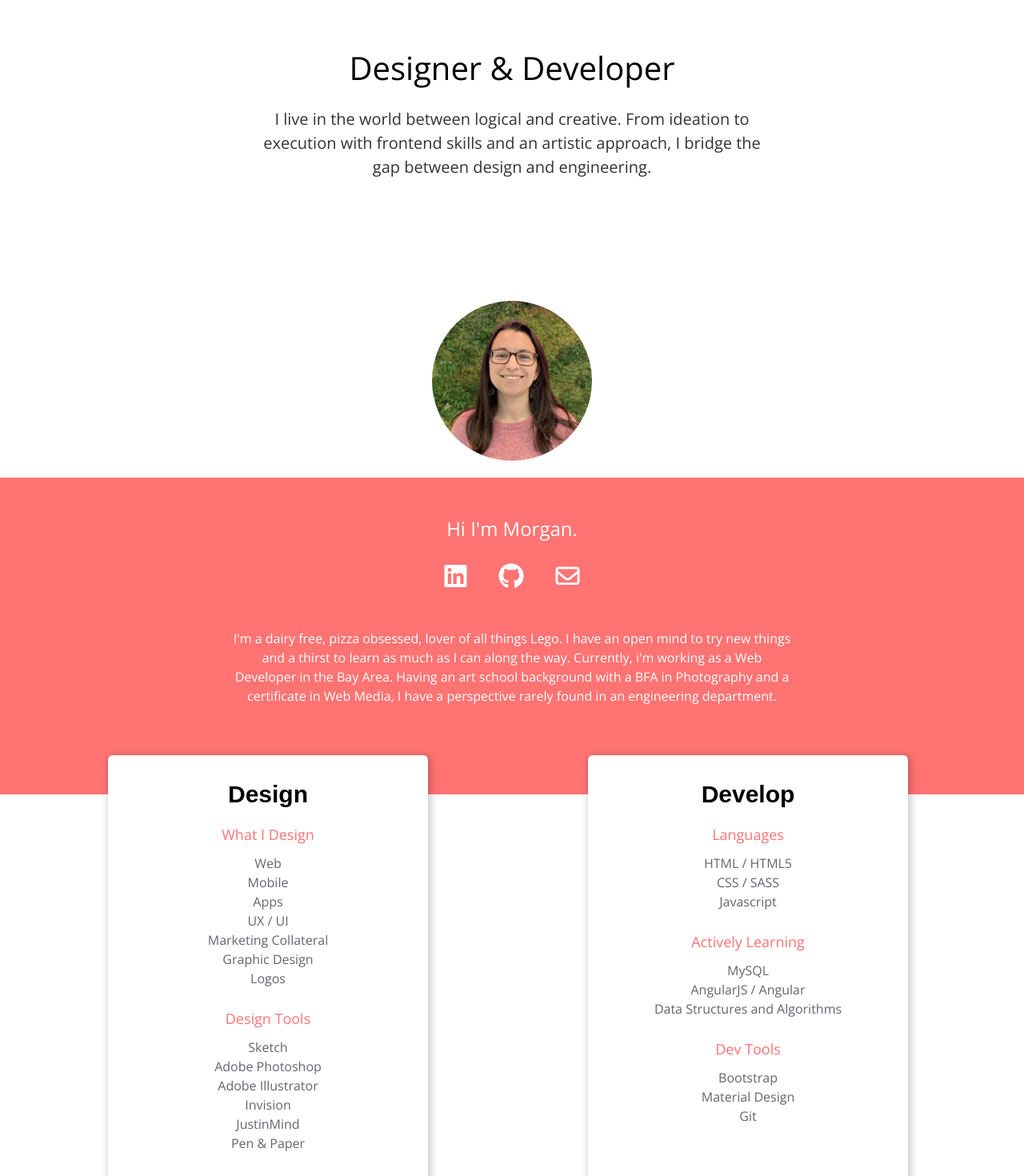
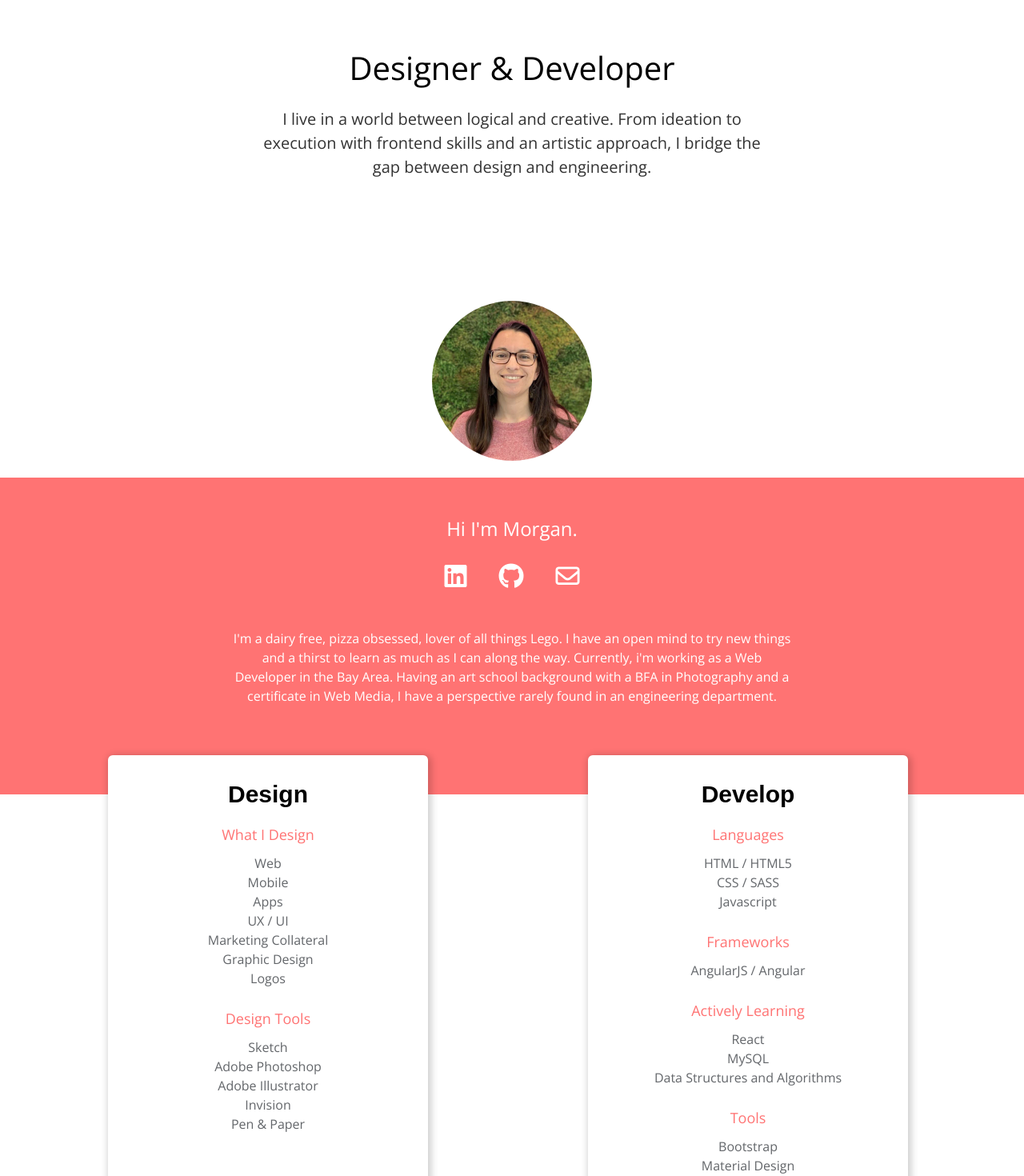
Before and after one commit to morgantaylor/Angular2-Portfolio-Project, an Angular app: page / in a window 1280 px wide. Shown: the part 80-1550 px from the top of the page at 80% size. Built offline with nearby package versions, Linux system fonts and the light colour scheme.

Commit message:
Content
- update some content
- update footer copyright year

```diff
--- a/src/app/footer/footer.component.html
+++ b/src/app/footer/footer.component.html
@@ -10,5 +10,5 @@
       <span class="fa fa-envelope-o" aria-hidden="true"></span>
     </a>
   </div>
-  <h6>Morgan Taylor &#169; 2018</h6>
+  <h6>Morgan Taylor &#169; 2020</h6>
 </footer>
--- a/src/app/home/home.component.html
+++ b/src/app/home/home.component.html
@@ -1,7 +1,7 @@
 <section class="pageTop panel whiteBkgd">
   <div class="panel__container panel__container--intro">
     <h1>Designer &amp; Developer</h1>
-    <p>I live in the world between logical and creative. From ideation to execution with frontend skills and an artistic approach, I bridge the gap between design and engineering.</p>
+    <p>I live in a world between logical and creative. From ideation to execution with frontend skills and an artistic approach, I bridge the gap between design and engineering.</p>
   </div>
 </section>
 <section class="panel">
@@ -46,7 +46,6 @@
         <li>Adobe Photoshop</li>
         <li>Adobe Illustrator</li>
         <li>Invision</li>
-        <li>JustinMind</li>
         <li>Pen &amp; Paper</li>
       </ul>
     </div>
@@ -58,13 +57,17 @@
         <li>CSS / SASS</li>
         <li>Javascript</li>
       </ul>
+      <div class="card-title coral">Frameworks</div>
+      <ul class="list-unstyled">
+        <li>AngularJS / Angular</li>
+      </ul>
       <div class="card-title coral">Actively Learning</div>
       <ul class="list-unstyled">
+        <li>React</li>
         <li>MySQL</li>
-        <li>AngularJS / Angular</li>
         <li>Data Structures and Algorithms</li>
       </ul>
-      <div class="card-title coral">Dev Tools</div>
+      <div class="card-title coral">Tools</div>
       <ul class="list-unstyled">
         <li>Bootstrap</li>
         <li>Material Design</li>
```
